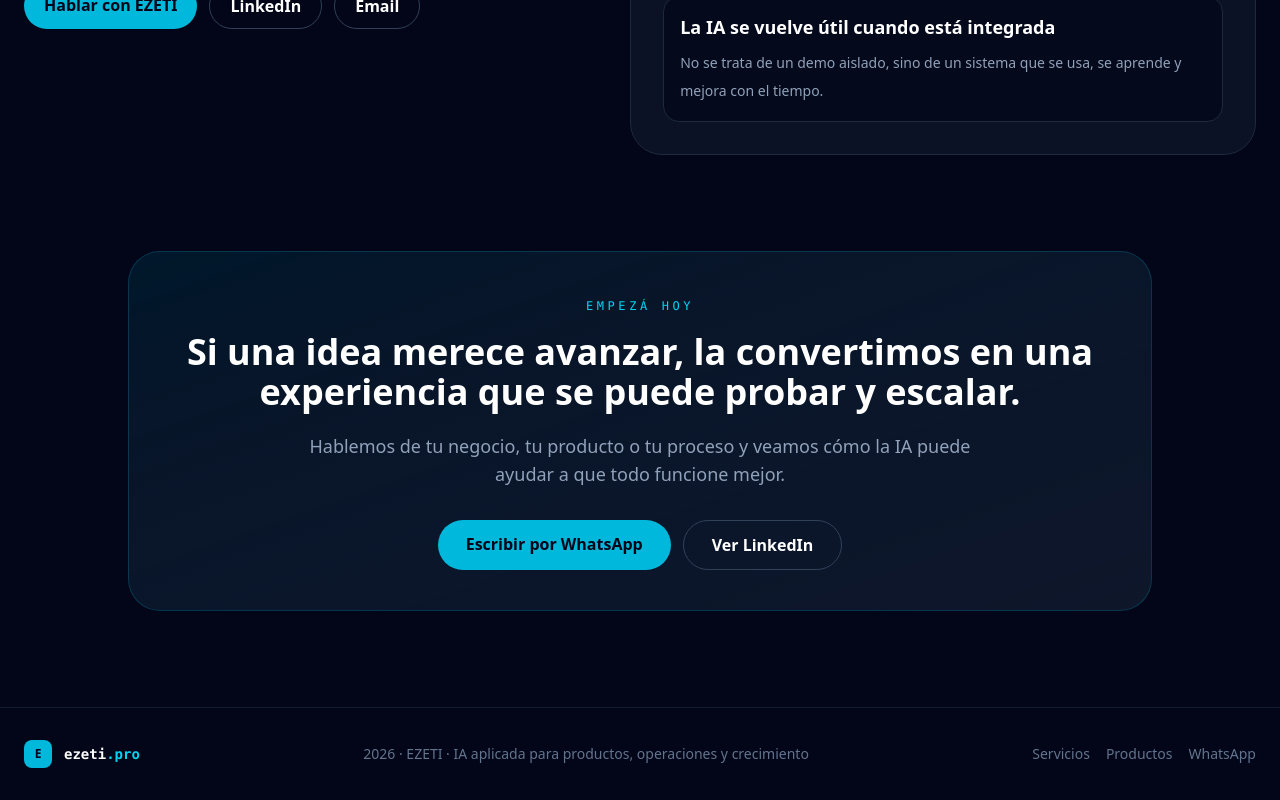
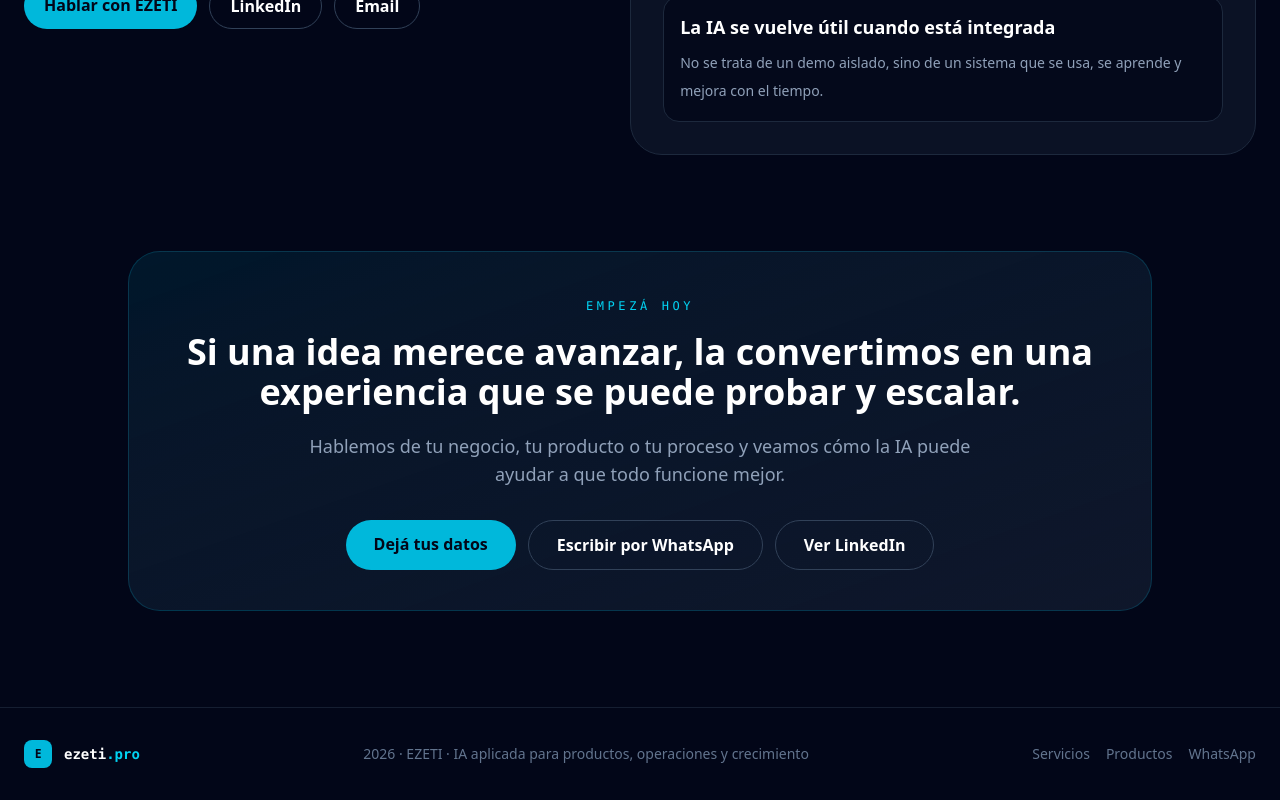
Before and after one commit to marcelorodriguezestrada-dev/ezeti-landing, a Next.js app: page / in a window 1280 px wide. Shown: the part 4976-5776 px from the top of the page. Built offline with nearby package versions, Linux system fonts and the light colour scheme.

Commit message:
conectar landing con captura de leads

```diff
--- a/app/page.tsx
+++ b/app/page.tsx
@@ -97,9 +97,7 @@ export default function LandingPage() {
             <a href="#nosotros" className="transition-colors hover:text-white">Nosotros</a>
           </nav>
           <a
-            href={whatsapp}
-            target="_blank"
-            rel="noreferrer"
+            href="/lead"
             className="flex items-center gap-2 rounded-full bg-cyan-500 px-4 py-2 text-sm font-semibold text-slate-950 transition-all hover:scale-105 hover:bg-cyan-400"
           >
             💬 Hablemos
@@ -132,7 +130,7 @@ export default function LandingPage() {
                   Ver ejemplos reales
                   <span>→</span>
                 </a>
-                <a href={whatsapp} target="_blank" rel="noreferrer" className="inline-flex items-center justify-center gap-2 rounded-2xl border border-slate-700 bg-slate-900/70 px-7 py-4 font-semibold text-white transition-all hover:border-slate-500">
+                <a href="/lead" className="inline-flex items-center justify-center gap-2 rounded-2xl border border-slate-700 bg-slate-900/70 px-7 py-4 font-semibold text-white transition-all hover:border-slate-500">
                   Agendar una conversación
                 </a>
               </div>
@@ -338,7 +336,8 @@ export default function LandingPage() {
             <h2 className="mt-4 text-3xl font-black text-white sm:text-4xl">Si una idea merece avanzar, la convertimos en una experiencia que se puede probar y escalar.</h2>
             <p className="mx-auto mt-5 max-w-2xl text-lg text-slate-400">Hablemos de tu negocio, tu producto o tu proceso y veamos cómo la IA puede ayudar a que todo funcione mejor.</p>
             <div className="mt-8 flex flex-col justify-center gap-3 sm:flex-row">
-              <a href={whatsapp} target="_blank" rel="noreferrer" className="rounded-full bg-cyan-500 px-7 py-3 font-semibold text-slate-950 transition hover:bg-cyan-400">Escribir por WhatsApp</a>
+              <a href="/lead" className="rounded-full bg-cyan-500 px-7 py-3 font-semibold text-slate-950 transition hover:bg-cyan-400">Dejá tus datos</a>
+              <a href={whatsapp} target="_blank" rel="noreferrer" className="rounded-full border border-slate-700 px-7 py-3 font-semibold text-white transition hover:border-slate-500">Escribir por WhatsApp</a>
               <a href={linkedin} target="_blank" rel="noreferrer" className="rounded-full border border-slate-700 px-7 py-3 font-semibold text-white transition hover:border-slate-500">Ver LinkedIn</a>
             </div>
           </div>
```
